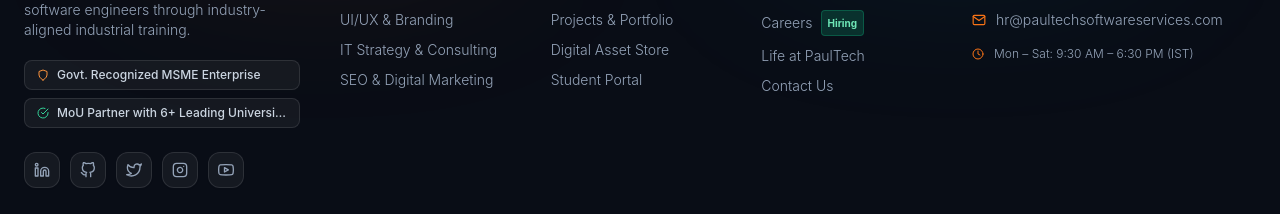
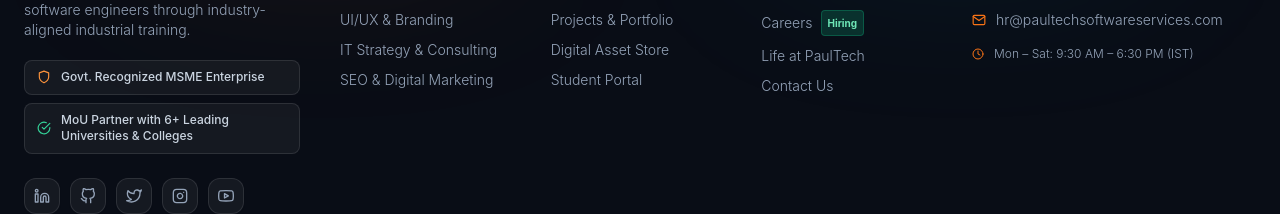
Before and after one commit to supportpaultech-hub/paultech, a React (Vite) app in the folder frontend/: page /gallery in a window 1280 px wide. Shown: the part 1050-1264 px from the top of the page. Built offline with nearby package versions, Linux system fonts and the light colour scheme; no server answers.

Commit message:
Fix footer trust badge text truncation and allow natural wrapping

```diff
--- a/frontend/src/components/Footer.jsx
+++ b/frontend/src/components/Footer.jsx
@@ -72,13 +72,13 @@
 
             {/* Trust Badges */}
             <div className="space-y-2 mb-6">
-              <div className="inline-flex items-center gap-2 px-3 py-1.5 rounded-lg bg-white/5 border border-white/10 text-slate-300 text-xs font-medium w-full">
-                <FiShield className="text-orange-400 shrink-0" />
-                <span className="truncate">Govt. Recognized MSME Enterprise</span>
+              <div className="flex items-center gap-2.5 px-3 py-2 rounded-lg bg-white/5 border border-white/10 text-slate-300 text-xs font-medium w-full">
+                <FiShield className="text-orange-400 shrink-0 text-sm" />
+                <span className="leading-snug">Govt. Recognized MSME Enterprise</span>
               </div>
-              <div className="inline-flex items-center gap-2 px-3 py-1.5 rounded-lg bg-white/5 border border-white/10 text-slate-300 text-xs font-medium w-full">
-                <FiCheckCircle className="text-emerald-400 shrink-0" />
-                <span className="truncate">MoU Partner with 6+ Leading Universities & Colleges</span>
+              <div className="flex items-center gap-2.5 px-3 py-2 rounded-lg bg-white/5 border border-white/10 text-slate-300 text-xs font-medium w-full">
+                <FiCheckCircle className="text-emerald-400 shrink-0 text-sm" />
+                <span className="leading-snug">MoU Partner with 6+ Leading Universities & Colleges</span>
               </div>
             </div>
 
```
